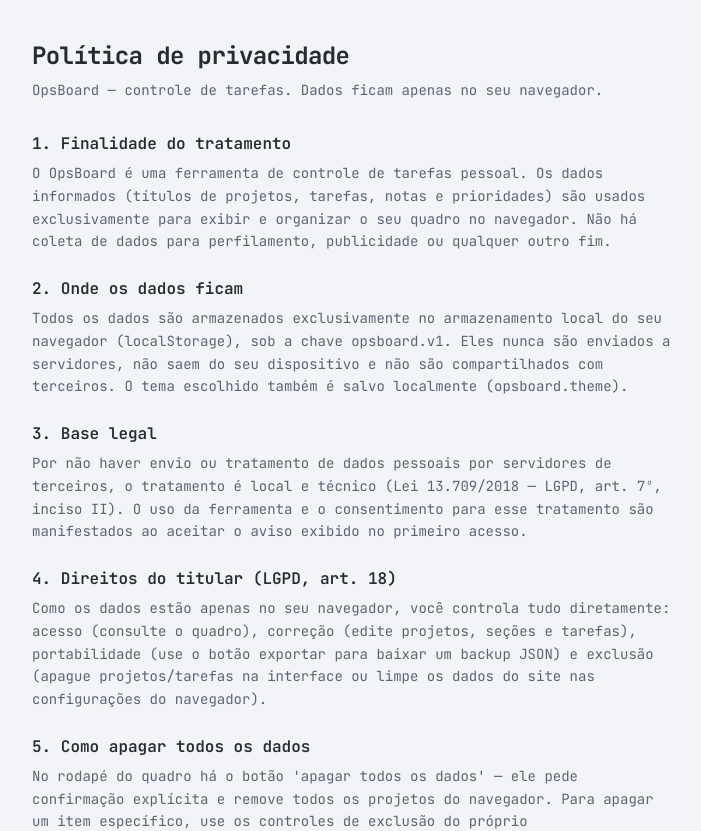
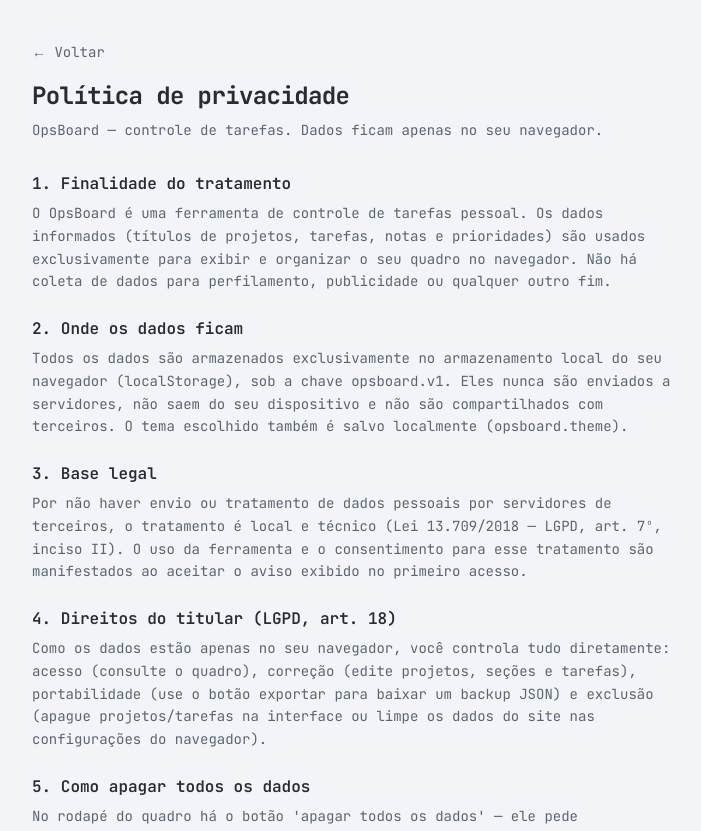
Before and after one commit to lmaoclost/ops-board, a Next.js app: page /privacidade in a window 1280 px wide. Shown: the top 831 px of the page, without its empty margins (288-989 px from the left). Built offline with nearby package versions, Linux system fonts and the light colour scheme.

Commit message:
feat: contraste do CTA e prio no modo claro, worker-src p/ confete, Voltar na privacidade, drag com ring em tempo real, LED azul saturado, ↕ prio alinhado

```diff
--- a/next.config.ts
+++ b/next.config.ts
@@ -5,6 +5,9 @@
   // 'unsafe-inline' em script: único script inline do app é o ThemeScript
   // (antiflash de tema do next-themes); sem ele há FOUC no primeiro load.
   "script-src 'self' 'unsafe-inline'",
+  // worker-src blob: libera o worker em blob do canvas-confetti (confete);
+  // sem ele o confete cai para fallback no main thread com erro de console.
+  "worker-src 'self' blob:",
   // 'unsafe-inline' em style: transform inline do dnd-kit (drag & drop)
   "style-src 'self' 'unsafe-inline'",
   "img-src 'self' data:",
--- a/src/app/globals.css
+++ b/src/app/globals.css
@@ -12,7 +12,7 @@
   --color-popover: var(--panel-2);
   --color-popover-foreground: var(--text);
   --color-primary: var(--fired);
-  --color-primary-foreground: #052e21;
+  --color-primary-foreground: var(--primary-foreground);
   --color-secondary: var(--panel-3);
   --color-secondary-foreground: var(--text);
   --color-muted: var(--panel-3);
@@ -58,6 +58,7 @@
   --muted-text: #8b98a9;
   --dim: #7d8a9c;
   --dimmer: #707c8c;
+  --primary-foreground: #052e21;
   --background: var(--bg);
   --foreground: var(--text);
   --card: var(--panel);
@@ -65,7 +66,6 @@
   --popover: var(--panel-2);
   --popover-foreground: var(--text);
   --primary: var(--fired);
-  --primary-foreground: #052e21;
   --secondary: var(--panel-3);
   --secondary-foreground: var(--text);
   --muted: var(--panel-3);
@@ -81,12 +81,13 @@
 
 html.light {
   color-scheme: light;
-  --fired: #047857;
+  --fired: #059669;
   --gave: #b91c1c;
   --warn: #b45309;
   --flow: #0e7490;
-  --todo: #475569;
+  --todo: #2563eb;
   --violet: #7c3aed;
+  --primary-foreground: #f0fdf4;
   --bg: #f2f4f7;
   --panel: #ffffff;
   --panel-2: #ffffff;
--- a/src/app/privacidade/page.tsx
+++ b/src/app/privacidade/page.tsx
@@ -1,4 +1,5 @@
 import type { Metadata } from "next";
+import Link from "next/link";
 
 export const metadata: Metadata = {
   title: "Privacidade — OpsBoard",
@@ -36,7 +37,14 @@
 export default function PrivacidadePage() {
   return (
     <main className="mx-auto max-w-2xl px-4 py-10">
-      <h1 className="text-2xl font-bold tracking-tight text-[var(--text)]">Política de privacidade</h1>
+      <Link
+        href="/"
+        className="inline-flex items-center gap-1.5 text-sm text-[var(--muted-text)] hover:text-[var(--text)]"
+        title="voltar para o quadro"
+      >
+        ← Voltar
+      </Link>
+      <h1 className="mt-4 text-2xl font-bold tracking-tight text-[var(--text)]">Política de privacidade</h1>
       <p className="mt-2 text-sm text-[var(--muted-text)]">
         OpsBoard — controle de tarefas. Dados ficam apenas no seu navegador.
       </p>
--- a/src/components/client/Stats.tsx
+++ b/src/components/client/Stats.tsx
@@ -21,7 +21,7 @@
       : "lista: arraste tarefas entre seções/projetos p/ mover";
 
   return (
-    <div className="text-[11px] text-[var(--muted-text)] flex flex-wrap gap-x-4 gap-y-1" role="status">
+    <div className="text-[11px] leading-[26px] text-[var(--muted-text)] flex flex-wrap items-center gap-x-4 gap-y-1" role="status">
       <span>
         <span className="text-[var(--dimmer)]">total</span>{" "}
         <span data-testid="stat-total" className="font-bold text-[var(--text)]">{total}</span>
--- a/src/components/client/dnd/Kanban.tsx
+++ b/src/components/client/dnd/Kanban.tsx
@@ -27,9 +27,9 @@
 }
 
 const PRIO_CLS: Record<Prio, string> = {
-  1: "bg-[var(--gave)] text-primary-foreground",
-  2: "bg-[var(--warn)] text-primary-foreground",
-  3: "bg-[var(--panel-3)] text-[var(--muted-text)]",
+  1: "text-[var(--gave)] border-[var(--gave)]/40 bg-[var(--gave)]/10",
+  2: "text-[var(--warn)] border-[var(--warn)]/40 bg-[var(--warn)]/10",
+  3: "text-[var(--muted-text)] border-[var(--line)]",
 };
 
 function KanbanTask({ item, onEdit }: { item: FlatTask; onEdit: () => void }) {
@@ -40,7 +40,7 @@
     <div
       ref={setNodeRef}
       style={{ transform: CSS.Translate.toString(transform) }}
-      className={`cursor-grab rounded-md border border-[var(--line)] bg-[var(--panel-2)] px-2.5 py-1.5 text-xs hover:bg-[var(--panel-3)] ${isDragging ? "opacity-50" : ""}`}
+      className={`cursor-grab rounded-md border border-[var(--line)] bg-[var(--panel-2)] px-2.5 py-1.5 text-xs hover:bg-[var(--panel-3)] ${isDragging ? "opacity-90 shadow-lg ring-2 ring-[var(--fired)]/70 z-10" : ""}`}
       data-testid="kanban-task"
       {...attributes}
       {...listeners}
@@ -64,7 +64,7 @@
             {item.ptitle} · {item.stitle}
           </span>
         </button>
-        <span className={`shrink-0 rounded px-1 py-0.5 text-[9px] font-bold ${PRIO_CLS[item.task.prio]}`}>
+        <span className={`shrink-0 rounded border px-1 py-0.5 text-[9px] font-bold ${PRIO_CLS[item.task.prio]}`}>
           {PRIO_KEYS[item.task.prio]}
         </span>
       </div>
--- a/src/components/client/dnd/SortableTaskItem.tsx
+++ b/src/components/client/dnd/SortableTaskItem.tsx
@@ -21,8 +21,8 @@
   return (
     <div
       ref={setNodeRef}
-      style={{ transform: CSS.Transform.toString(transform), transition }}
-      className={isDragging ? "opacity-40" : ""}
+      style={{ transform: CSS.Transform.toString(transform), transition: isDragging ? "none" : transition }}
+      className={`rounded-md ${isDragging ? "opacity-90 shadow-lg ring-2 ring-[var(--fired)]/70 z-10" : ""}`}
       {...attributes}
       {...listeners}
     >
--- a/src/lib/celebrate.ts
+++ b/src/lib/celebrate.ts
@@ -35,7 +35,7 @@
 export function celebrate(): void {
   chime();
   try {
-    confetti({ particleCount: 90, spread: 70, origin: { y: 0.6 }, zIndex: 60 });
+    confetti({ particleCount: 120, spread: 80, origin: { y: 0.6 }, zIndex: 70 });
   } catch {
     return;
   }
```
